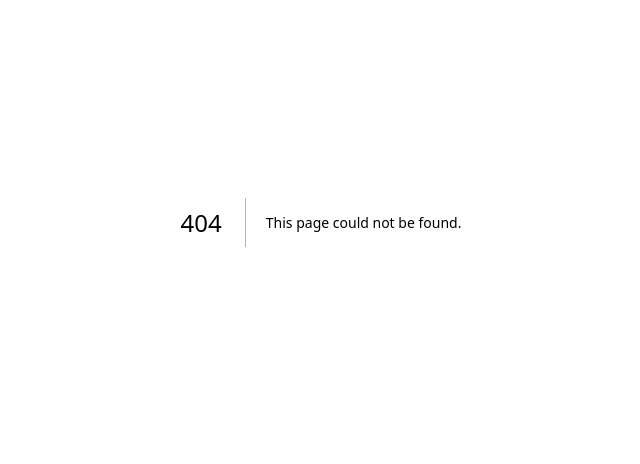
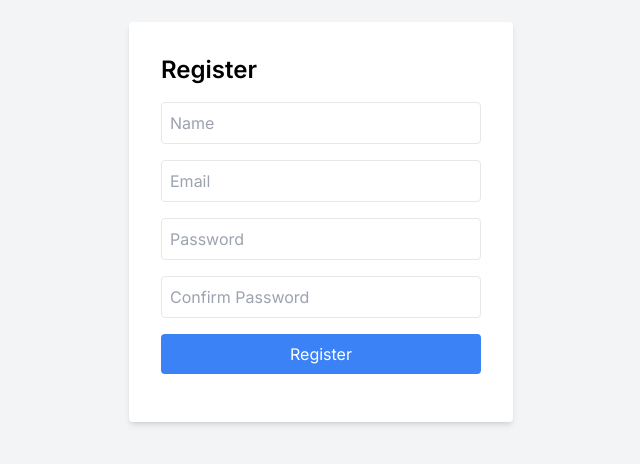
Before and after one commit to SpringArts/HospitalManagement-fe, a Next.js app: page /register in a window 1280 px wide. Before the commit this address had no page. Shown: the part 178-642 px from the top of the page, without its empty margins (319-959 px from the left). Built offline with nearby package versions, Linux system fonts and the light colour scheme.

Commit message:
register

```diff
--- a/package.json
+++ b/package.json
@@ -12,12 +12,14 @@
     },
     "dependencies": {
         "autoprefixer": "10.4.15",
+        "axios": "^1.5.0",
         "eslint": "8.48.0",
         "eslint-config-next": "13.4.19",
         "next": "13.4.19",
         "postcss": "8.4.29",
         "react": "18.2.0",
         "react-dom": "18.2.0",
+        "swr": "^2.2.2",
         "tailwindcss": "3.3.3"
     },
     "devDependencies": {
--- /dev/null
+++ b/src/app/login/page.jsx
@@ -0,0 +1,7 @@
+import React from "react";
+
+const page = () => {
+    return <div>page</div>;
+};
+
+export default page;
--- /dev/null
+++ b/src/app/register/page.jsx
@@ -0,0 +1,105 @@
+"use client";
+import { useState } from "react";
+import axios from "@/lib/axios";
+
+export default function Page() {
+    const [formData, setFormData] = useState({
+        name: "",
+        email: "",
+        password: "",
+        confirmPassword: "",
+    });
+    console.log(formData);
+    let data = JSON.stringify(formData);
+    const handleRegister = async (e) => {
+        e.preventDefault();
+        try {
+            // Check if passwords match
+            if (password !== confirmPassword) {
+                console.error("Passwords do not match");
+                return;
+            }
+
+            const response = await axios.post("api/register", data);
+
+            console.log("Registration successful:", response.data.message);
+        } catch (error) {
+            if (error.response && error.response.status === 422) {
+                const validationErrors = error.response.data.errors;
+
+                console.error("Validation errors:", validationErrors);
+            } else {
+                console.error("Registration error:", error.message);
+            }
+        }
+    };
+    const { name, email, password, confirmPassword } = formData;
+
+    const handleChange = (e) => {
+        const { name, value } = e.target;
+        setFormData({
+            ...formData,
+            [name]: value,
+        });
+    };
+
+    return (
+        <form
+            method="POST"
+            onSubmit={handleRegister}
+            className="min-h-screen flex items-center justify-center bg-gray-100"
+        >
+            <div className="bg-white p-8 rounded shadow-md w-96">
+                <h2 className="text-2xl font-semibold mb-4">Register</h2>
+                <div className="mb-4">
+                    <input
+                        type="text"
+                        name="name"
+                        placeholder="Name"
+                        value={name}
+                        onChange={handleChange}
+                        className="text-zinc-900 w-full p-2 border rounded"
+                    />
+                </div>
+                <div className="mb-4">
+                    <input
+                        type="text"
+                        name="email"
+                        placeholder="Email"
+                        value={email}
+                        onChange={handleChange}
+                        className="w-full text-zinc-900 p-2 border rounded"
+                    />
+                </div>
+                <div className="mb-4">
+                    <input
+                        type="password"
+                        name="password"
+                        placeholder="Password"
+                        value={password}
+                        onChange={handleChange}
+                        className="w-full text-zinc-900 p-2 border rounded"
+                    />
+                </div>
+                <div className="mb-4">
+                    <input
+                        type="password"
+                        name="confirmPassword"
+                        placeholder="Confirm Password"
+                        value={confirmPassword}
+                        onChange={handleChange}
+                        className="w-full text-zinc-900 p-2 border rounded"
+                    />
+                </div>
+                <div className="mb-4">
+                    <button
+                        type="submit"
+                        className="w-full p-2 bg-blue-500 text-white rounded hover:bg-blue-600"
+                    >
+                        Register
+                    </button>
+                </div>
+            </div>
+        </form>
+    );
+}
--- /dev/null
+++ b/src/lib/axios.js
@@ -0,0 +1,10 @@
+import Axios from "axios";
+
+const axios = Axios.create({
+    baseURL: process.env.NEXT_PUBLIC_BACKEND_URL,
+    headers: {
+        "Content-Type": "application/json",
+    },
+});
+
+export default axios;
```
Also changed, not shown: 2 other files (tests, documents, lock files or other folders).
